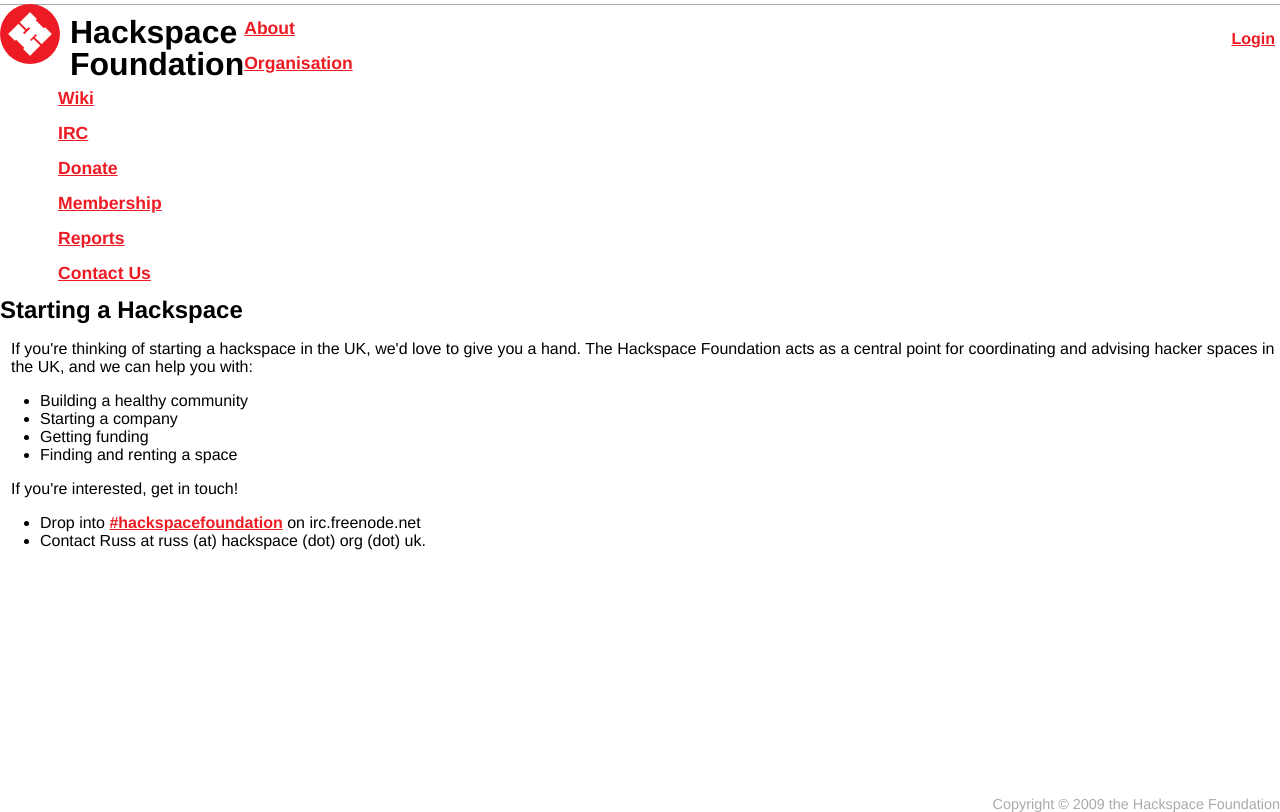
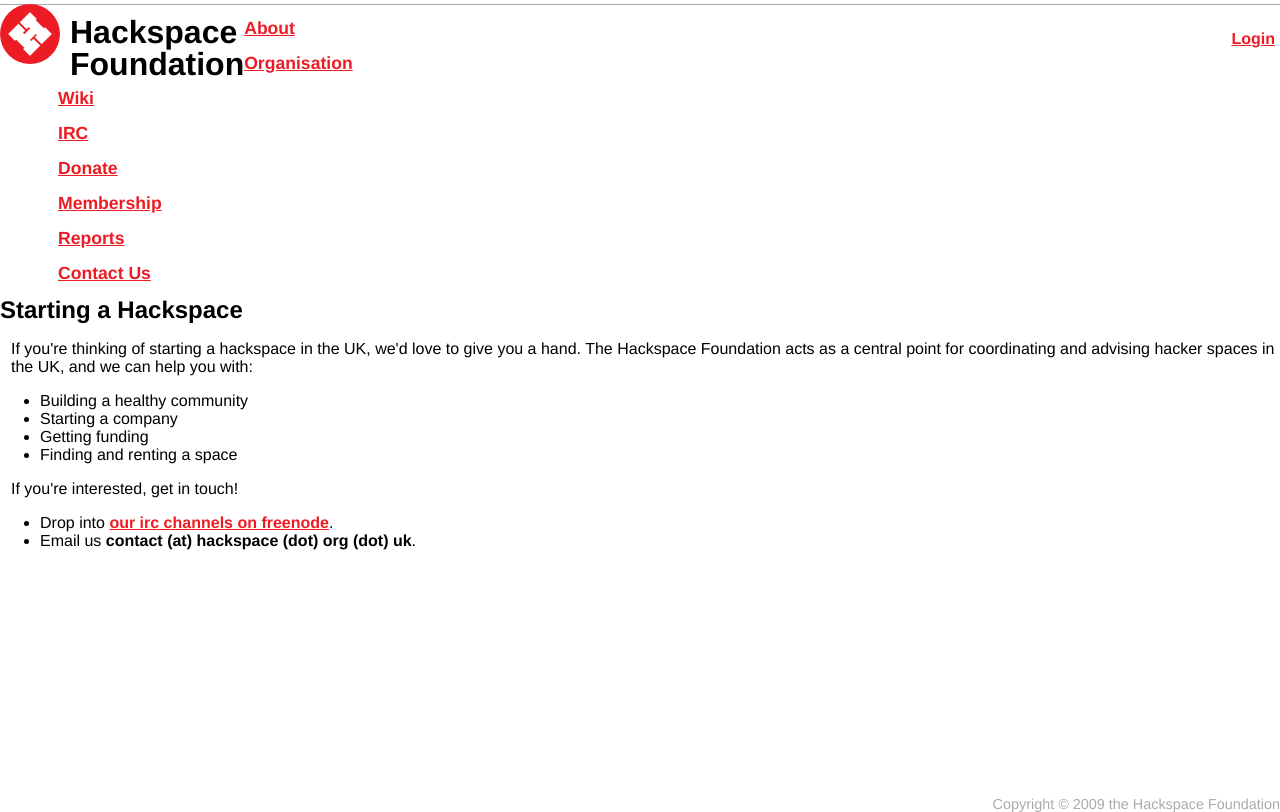
Before and after one commit to londonhackspace/hackspace-foundation-sites, a PHP site: page /starting.php in a window 1280 px wide. Run offline with PHP 8.4, Linux system fonts and the light colour scheme; data that the repository does not hold is empty; some libraries are stand-ins or nearby versions.

Commit message:
change email address

```diff
--- a/hackspace.org.uk/starting.php
+++ b/hackspace.org.uk/starting.php
@@ -20,9 +20,8 @@ require('header.php');
 <p>If you're interested, get in touch!</p>
 
 <ul>
-    <li>Drop into <a href="irc://irc.freenode.net/#hackspacefoundation">#hackspacefoundation</a> on irc.freenode.net</li>
-    <li>Contact Russ at
-    russ (at) hackspace (dot) org (dot) uk.</li>
+    <li>Drop into <a href="http://hackspace.org.uk/irc/">our irc channels on freenode</a>.</li>
+    <li>Email us <b>contact (at) hackspace (dot) org (dot) uk</b>.</li>
 </p>
 
 
```
